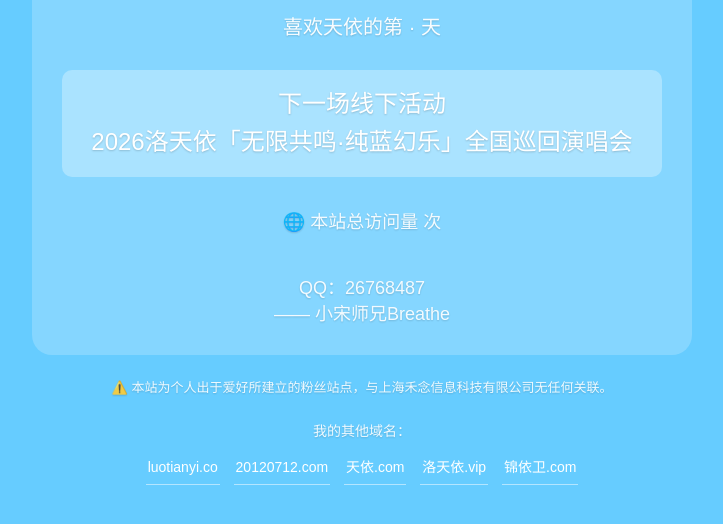
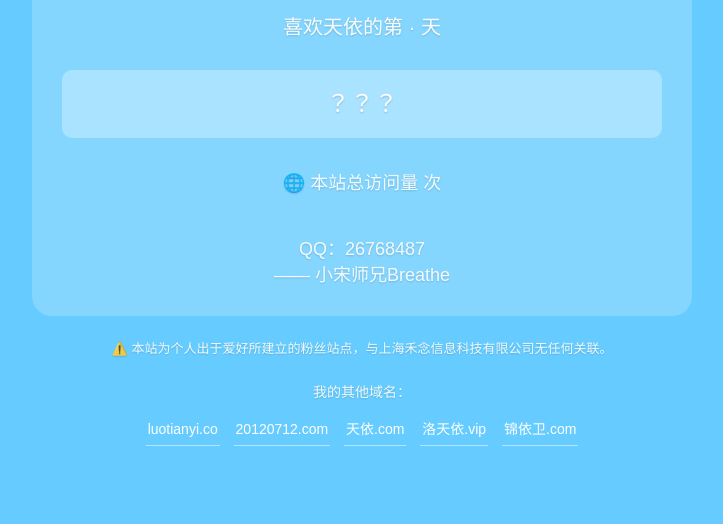
Before and after one commit to breathe9050/breathe9050.github.io, a plain HTML site: page index.html in a window 1280 px wide. Shown: the part 316-840 px from the top of the page, without its empty margins (278-1001 px from the left). Drawn offline with Linux system fonts and the light colour scheme; some packages are replaced by stand-ins of ours; a script that the page names is missing.

Commit message:
首页活动信息改为占位符

```diff
--- a/index.html
+++ b/index.html
@@ -135,8 +135,7 @@
         <div class="label">喜欢天依的第 · 天</div>
 
         <div class="event">
-            下一场线下活动<br>
-          2026洛天依「无限共鸣·纯蓝幻乐」全国巡回演唱会</div>
+            ？？？</div>
 
         <div class="visit">
             🌐 本站总访问量 <span id="busuanzi_value_site_pv"></span> 次
```
